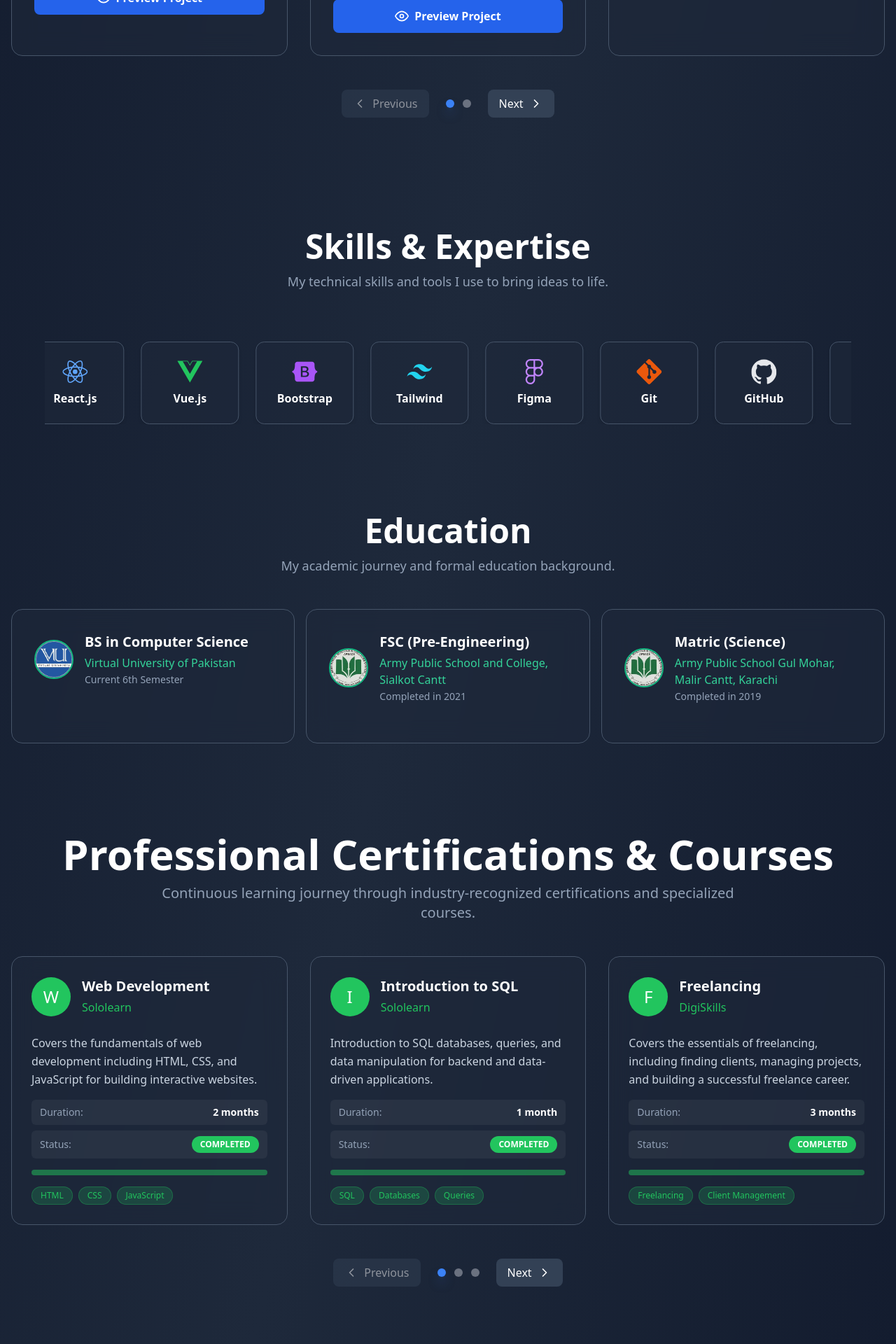
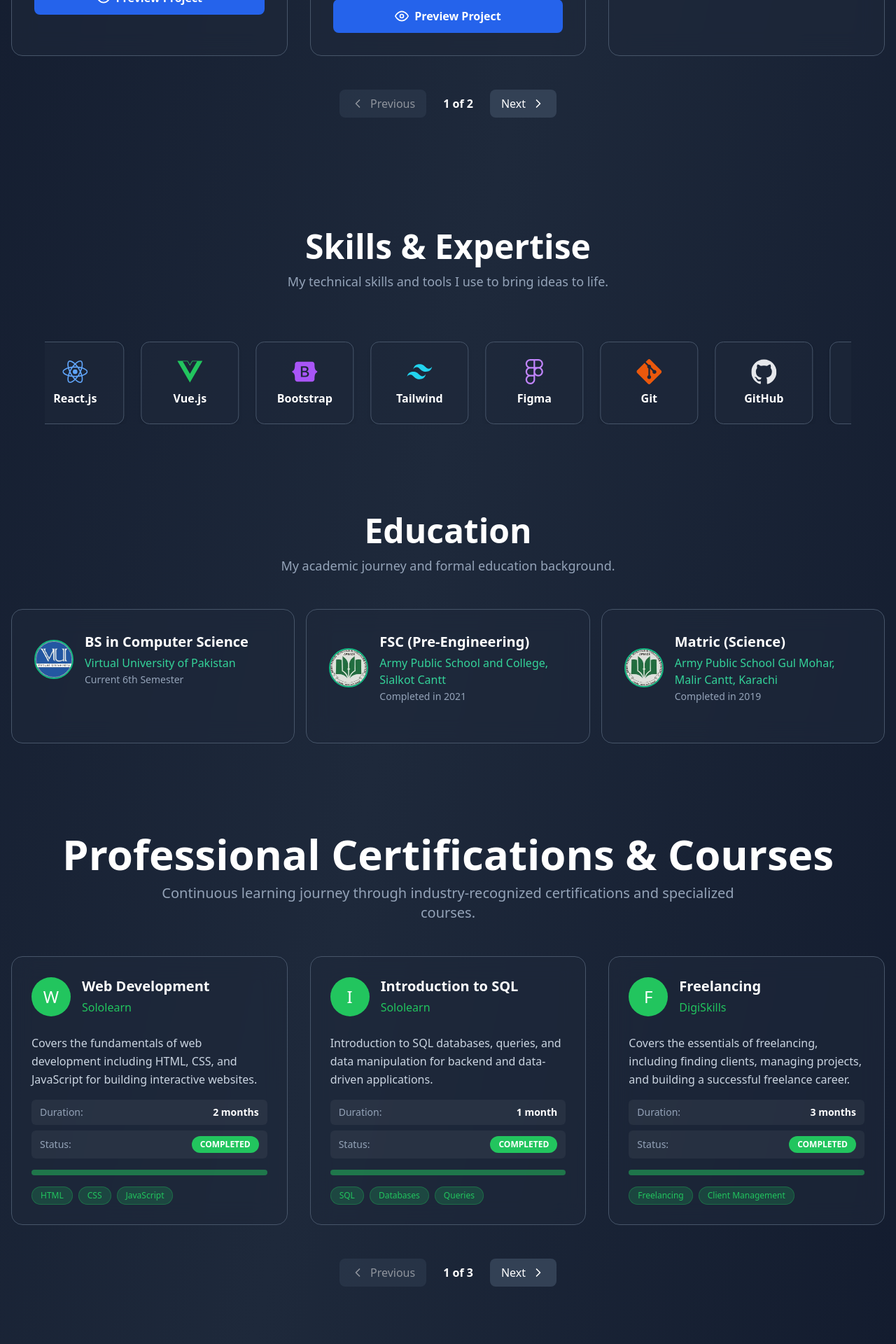
Before and after one commit to AdnanSaqib123/adnans-showcase, a React (Vite) app: page / in a window 1280 px wide. Shown: the part 2460-4380 px from the top of the page at 70% size. Built offline with nearby package versions, Linux system fonts and the light colour scheme.

Commit message:
changed pagination indicators

```diff
--- a/src/pages/Courses.jsx
+++ b/src/pages/Courses.jsx
@@ -122,18 +122,8 @@ const Courses = () => {
                 <FiChevronLeft size={20} />
                 Previous
               </button>
-              <div className="flex gap-3">
-                {Array.from({ length: totalPages }, (_, index) => (
-                  <button
-                    key={index}
-                    onClick={() => handlePageClick(index)}
-                    className={`w-3 h-3 rounded-full transition-all duration-300 hover:scale-125 ${index === currentPage
-                      ? 'bg-blue-500 shadow-lg shadow-blue-500/50'
-                      : 'bg-gray-500 hover:bg-gray-400'
-                      }`}
-                    aria-label={`Go to page ${index + 1}`}
-                  />
-                ))}
+              <div className="text-white font-semibold text-base">
+                {currentPage + 1} of {totalPages}
               </div>
               <button
                 onClick={handleNextPage}
@@ -195,18 +185,8 @@ const Courses = () => {
                 <FiChevronLeft size={20} />
                 Previous
               </button>
-              <div className="flex gap-3">
-                {Array.from({ length: totalPages }, (_, index) => (
-                  <button
-                    key={index}
-                    onClick={() => handlePageClick(index)}
-                    className={`w-3 h-3 rounded-full transition-all duration-300 hover:scale-125 ${index === currentPage
-                      ? 'bg-blue-500 shadow-lg shadow-blue-500/50'
-                      : 'bg-gray-500 hover:bg-gray-400'
-                      }`}
-                    aria-label={`Go to page ${index + 1}`}
-                  />
-                ))}
+              <div className="text-white font-semibold text-base">
+                {currentPage + 1} of {totalPages}
               </div>
               <button
                 onClick={handleNextPage}
--- a/src/pages/Work.jsx
+++ b/src/pages/Work.jsx
@@ -118,18 +118,8 @@ const Work = () => {
                 <FiChevronLeft size={20} />
                 Previous
               </button>
-              <div className="flex gap-3">
-                {Array.from({ length: totalPages }, (_, index) => (
-                  <button
-                    key={index}
-                    onClick={() => handlePageClick(index)}
-                    className={`w-3 h-3 rounded-full transition-all duration-300 hover:scale-125 ${index === currentPage
-                      ? 'bg-blue-500 shadow-lg shadow-blue-500/50'
-                      : 'bg-gray-500 hover:bg-gray-400'
-                      }`}
-                    aria-label={`Go to page ${index + 1}`}
-                  />
-                ))}
+              <div className="text-white font-semibold text-base">
+                {currentPage + 1} of {totalPages}
               </div>
               <button
                 onClick={handleNextPage}
@@ -188,18 +178,8 @@ const Work = () => {
                 <FiChevronLeft size={20} />
                 Previous
               </button>
-              <div className="flex gap-3">
-                {Array.from({ length: totalPages }, (_, index) => (
-                  <button
-                    key={index}
-                    onClick={() => handlePageClick(index)}
-                    className={`w-3 h-3 rounded-full transition-all duration-300 hover:scale-125 ${index === currentPage
-                      ? 'bg-blue-500 shadow-lg shadow-blue-500/50'
-                      : 'bg-gray-500 hover:bg-gray-400'
-                      }`}
-                    aria-label={`Go to page ${index + 1}`}
-                  />
-                ))}
+              <div className="text-white font-semibold text-base">
+                {currentPage + 1} of {totalPages}
               </div>
               <button
                 onClick={handleNextPage}
```
